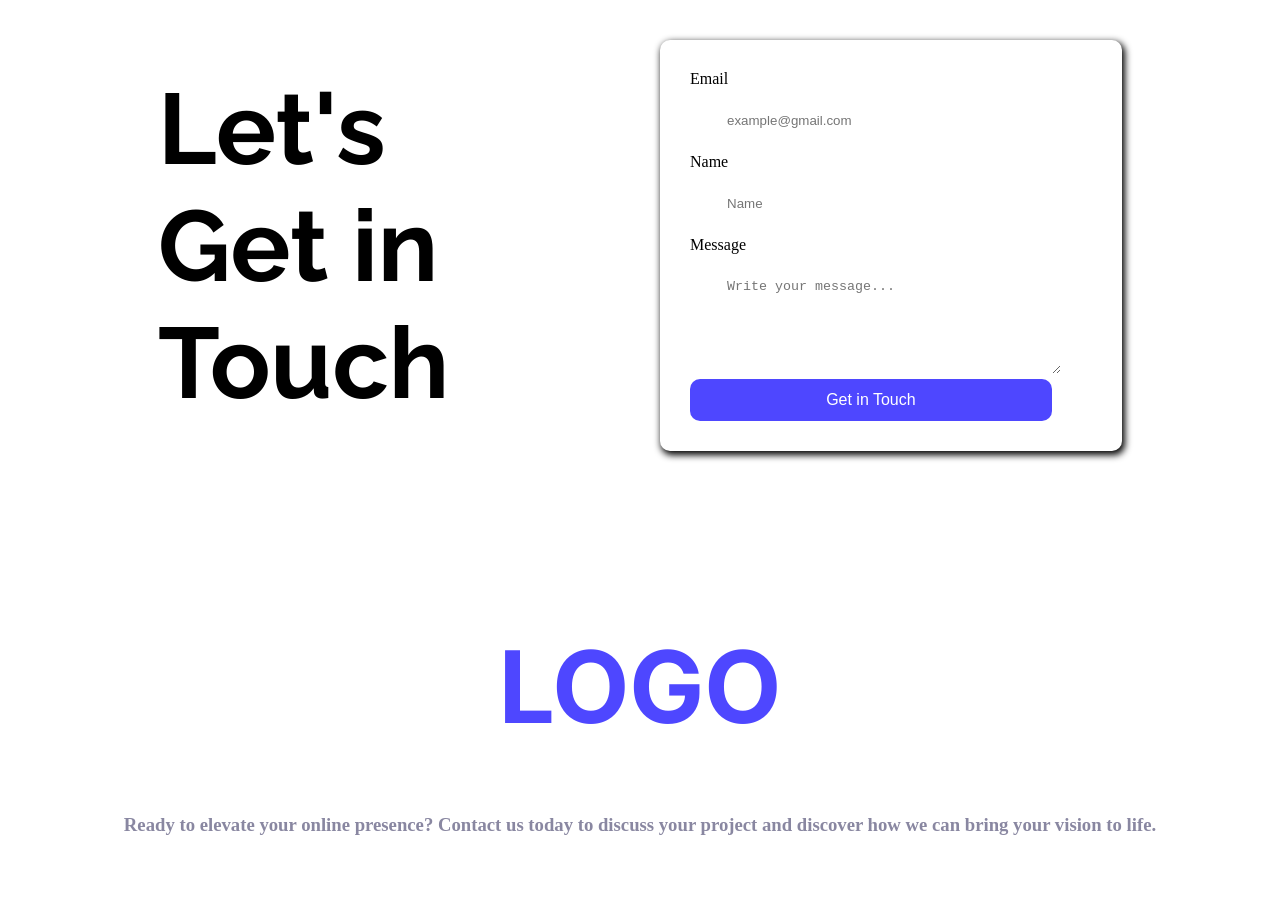
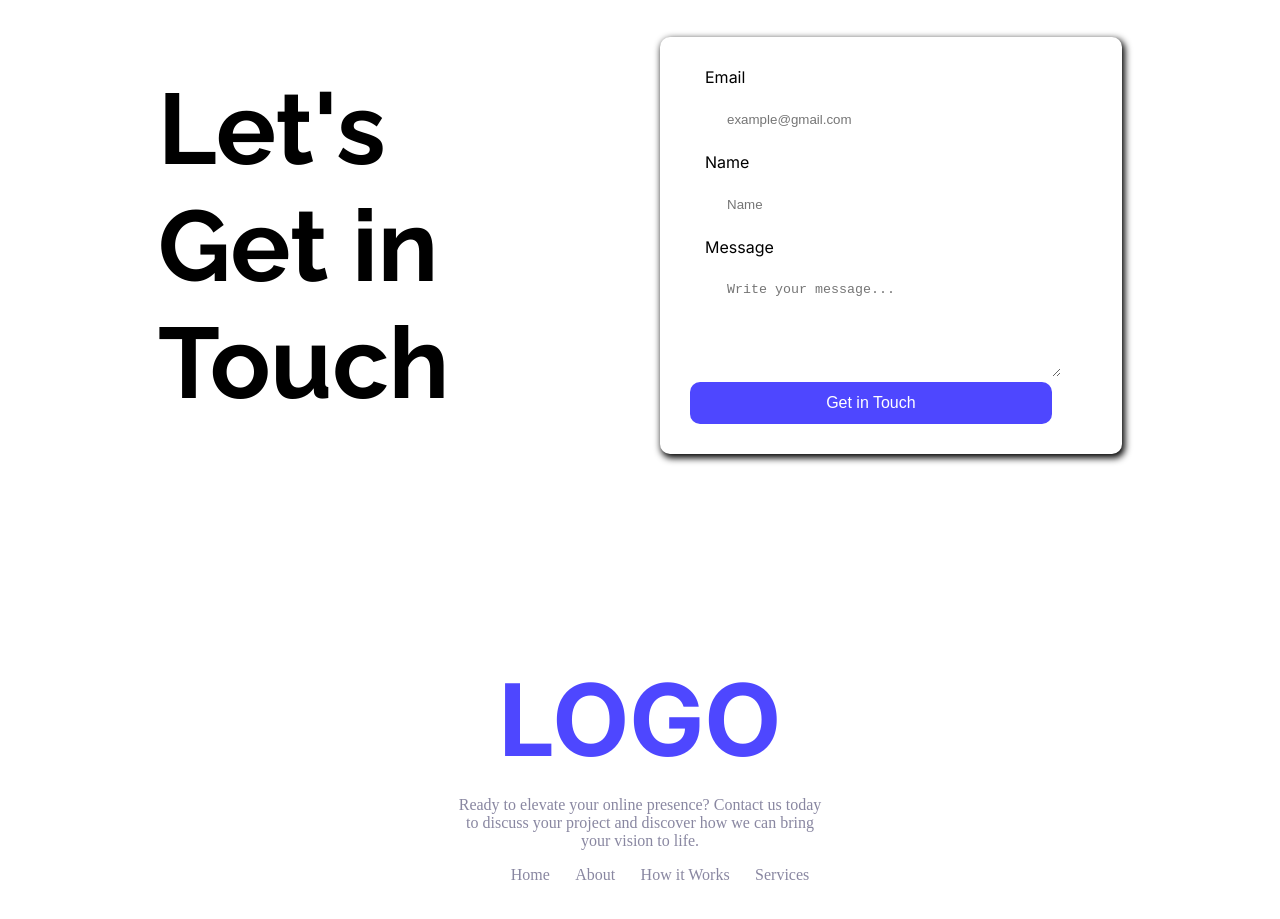
Before and after one commit to rezuwaann/Assignment-1, a plain HTML site: page index.html in a window 1280 px wide. Shown: the part 3240-4159 px from the top of the page. Before the commit the page ends 4095 px from the top, so only its background shows below. Drawn offline with Linux system fonts and the light colour scheme.

Commit message:
Assignment 1 done

```diff
--- a/index.html
+++ b/index.html
@@ -142,18 +142,18 @@
             <div class="form form-column">
                 <form>
                     <div class="input">
-                        <label for="email">Email</label>
+                        <label class="inter-normal" for="email">Email</label>
 
                         <br>
                         <input type="email" name="email" id="" placeholder="example@gmail.com">
                     </div>
                     <div class="input">
-                        <label for="name">Name</label>
+                        <label class="inter-normal" for="name">Name</label>
                         <br>
                         <input type="text" name="name" id="" placeholder="Name">
                     </div>
                     <div class="input">
-                        <label for="message">Message</label>
+                        <label class="inter-normal" for="message">Message</label>
                         <br>
                         <textarea name="message" id="" cols="30" rows="5"
                             placeholder="Write your message..."></textarea>
@@ -164,10 +164,20 @@
         </div>
     </main>
 
-    <footer>
+    <footer class="footer">
         <h1 class="footer-title txt-center inter-normal">LOGO</h1>
-        <h3 class="footer-subtitle txt-center">Ready to elevate your online presence? Contact us today to discuss your project and
-            discover how we can bring your vision to life.</h3>
+        <p class="footer-subtitle txt-center">Ready to elevate your online presence? Contact us today to discuss your
+            project and
+            discover how we can bring your vision to life.</p>
+
+
+                <ul>
+                    <li>Home</li>
+                    <li>About</li>
+                    <li>How it Works</li>
+                    <li>Services</li>
+                </ul>
+
     </footer>
 </body>
 
--- a/style.css
+++ b/style.css
@@ -238,9 +238,7 @@ header {
     font-size: 50px;
 }
 
-.input {
-    /* padding: 10px; */
-}
+
 
 .form-section input[type="text"],
 .form-section input[type="email"],
@@ -254,15 +252,30 @@ header {
     border: none;
 }
 
+.form label{
+    margin-left: 15px;
+}
 .input-btn {
     width: 90%;
 }
 
 /* footer style */
+.footer{
+    margin: 100px 450px;
+}
 .footer-title{
     color: #4E47FF;
     font-size: 100px;
+    margin-bottom: 8px;
 }
 .footer-subtitle{
     color: rgb(137, 135, 161);
+    /* font-size: 2em; */
 }
+footer ul{
+    display: flex;
+    justify-content: space-around;
+}
+footer ul li{
+    list-style: none; color: rgb(137, 135, 161);
+}
```
